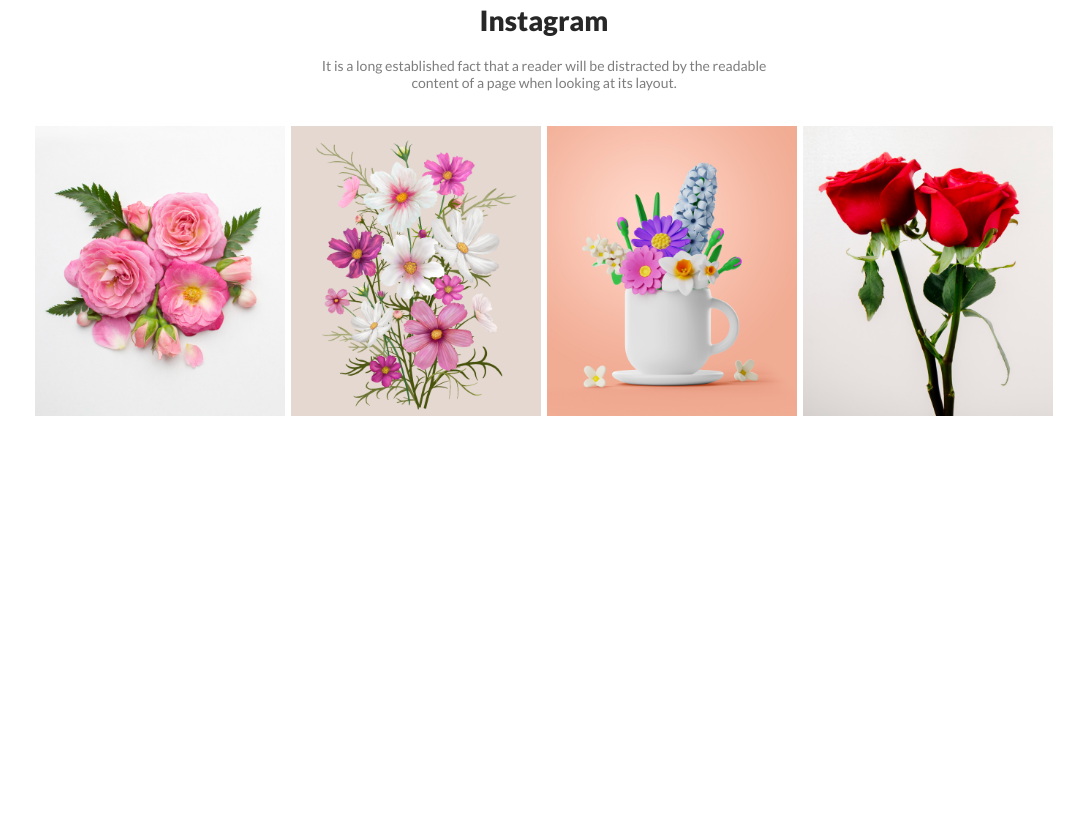
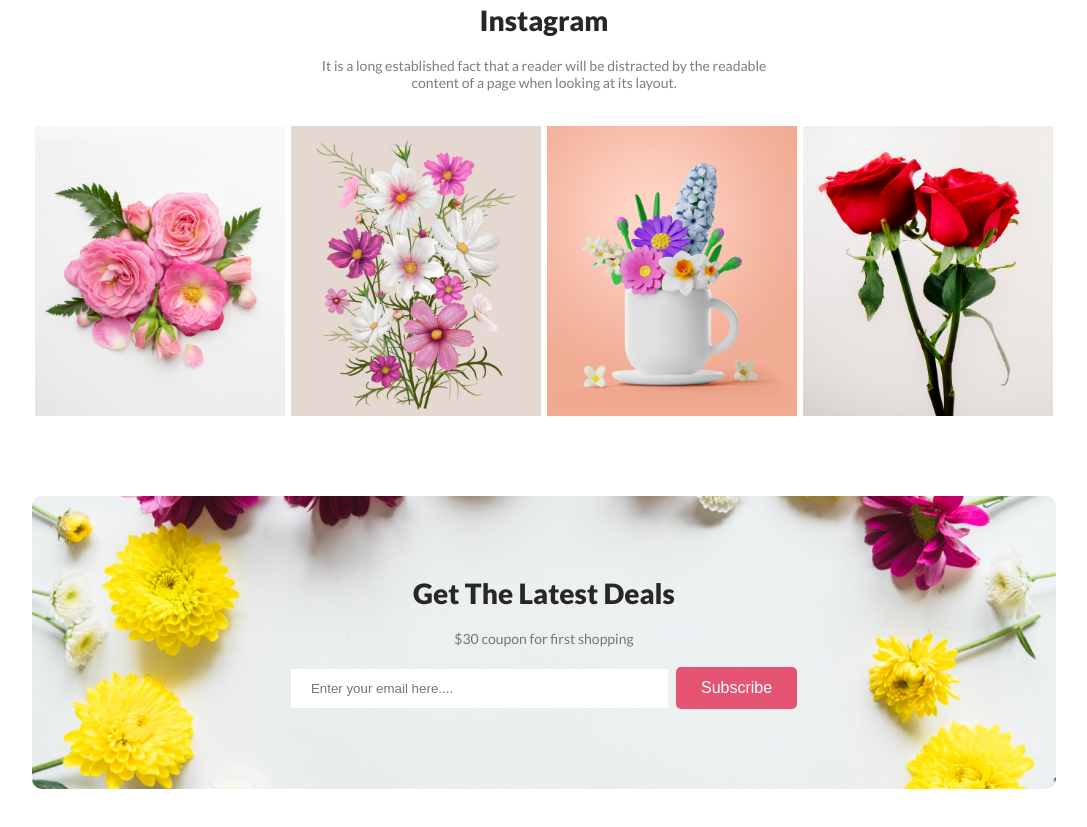
Before and after one commit to alimran-dev/flower-shop, a plain HTML site: page index.html in a window 1280 px wide. Shown: the part 2015-2842 px from the top of the page, without its empty margins (96-1183 px from the left). Before the commit the page ends 2431 px from the top, so only its background shows below. Drawn offline with Linux system fonts and the light colour scheme.

Commit message:
email subscription section added

```diff
--- a/index.html
+++ b/index.html
@@ -96,6 +96,17 @@
                 </div>
             </div>
         </section>
+        <!-- email subscription section starts here  -->
+        <section>
+            <div class="email-subscription-container center-div minimize-width">
+                <div class="email-subscription">
+                    <h2 class="title">Get The Latest Deals</h2>
+                    <p class="description">$30 coupon for first shopping</p>
+                    <input type="email" name="" id="" placeholder="Enter your email here....">
+                    <button class="btn">Subscribe</button>
+                </div>
+            </div>
+        </section>
     </main>
     <!-- footer starts here  -->
     <footer>
--- a/styles/style.css
+++ b/styles/style.css
@@ -121,3 +121,23 @@ body {
 .instagram-images img {
     width: 250px;
 }
+
+/* email subscription section related styles here  */
+.email-subscription-container {
+    background-image: url('../assets/images/Rectangle\ 9.png');
+    background-repeat: no-repeat;
+    background-position: center;
+    background-size: cover;
+    border-radius: 10px;
+    margin: 80px auto;
+}
+
+.email-subscription {
+    padding: 80px;
+}
+
+.email-subscription input {
+    padding: 12px 180px 12px 20px;
+    margin-right: 5px;
+    border: none;
+}
```
